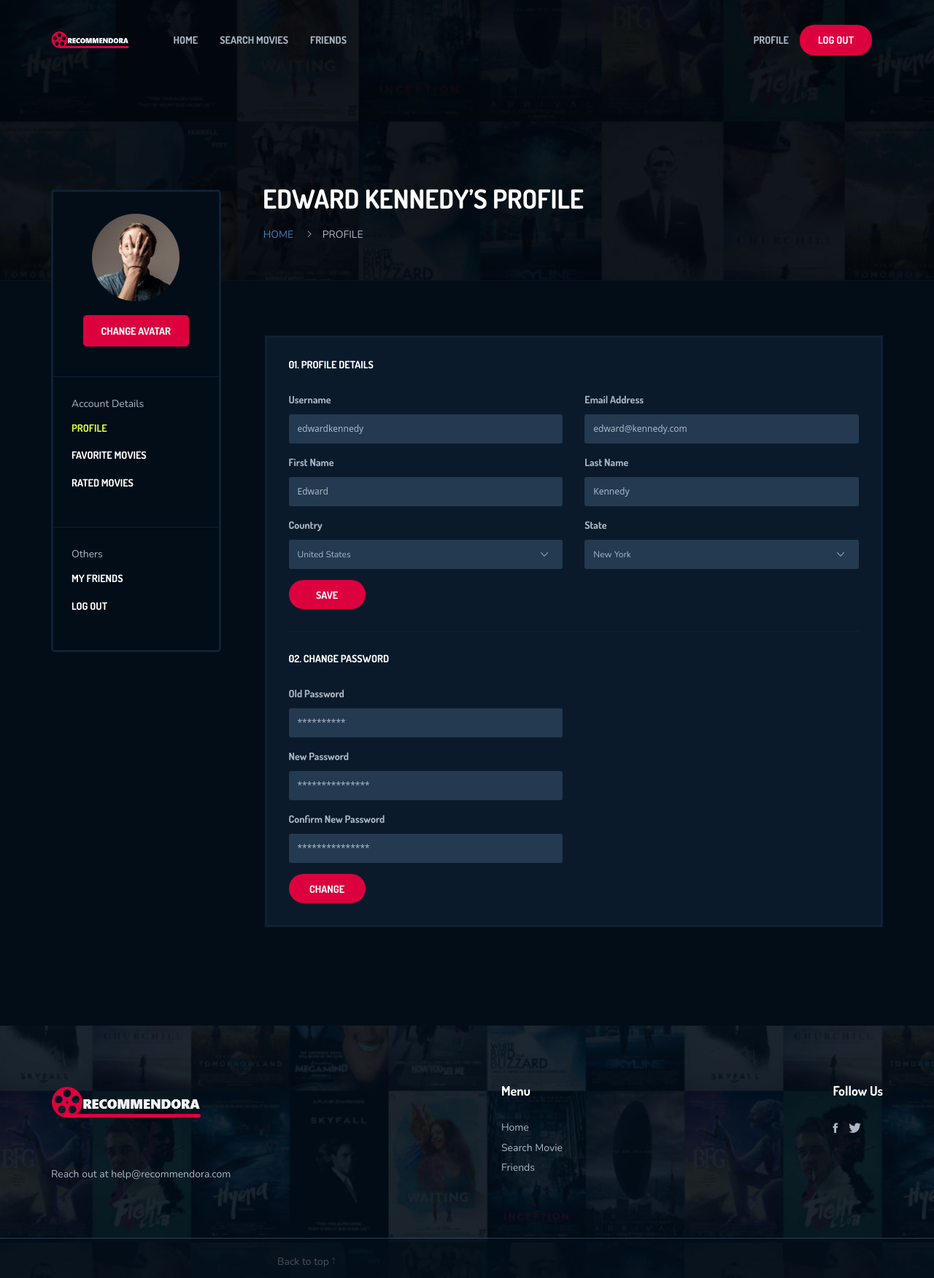
After one commit to Rutvik-C/Recommendora, a Django app: page /userprofile/ in a window 1280 px wide. The commit adds this page. Shown: the whole page at 73% size. Run offline with Django 3.2, Linux system fonts and the light colour scheme; some libraries are stand-ins or nearby versions.

Commit message:
Edit profile pt1 added

```diff
--- a/main/templates/main/index.html
+++ b/main/templates/main/index.html
@@ -133,7 +133,7 @@
 					</ul>
 					<ul class="nav navbar-nav flex-child-menu menu-right">
 						<li class="dropdown first">
-							<a class="btn btn-default dropdown-toggle lv1" href="userprofile.html">Profile</a>
+							<a class="btn btn-default dropdown-toggle lv1" href="./userprofile">Profile</a>
 						</li>
 
 						{% if user.is_authenticated %}
--- a/main/templates/main/searchmovie.html
+++ b/main/templates/main/searchmovie.html
@@ -134,7 +134,7 @@
 					</ul>
 					<ul class="nav navbar-nav flex-child-menu menu-right">
 						<li class="dropdown first">
-							<a class="btn btn-default dropdown-toggle lv1" href="userprofile.html">Profile</a>
+							<a class="btn btn-default dropdown-toggle lv1" href="./userprofile">Profile</a>
 						</li>
 
 						{% if user.is_authenticated %}
--- /dev/null
+++ b/main/templates/main/userprofile.html
@@ -0,0 +1,325 @@
+<!DOCTYPE html>
+{% load static %}
+<html lang="en" class="no-js">
+
+<!-- userprofile14:04-->
+<head>
+	<!-- Basic need -->
+	<title>Open Pediatrics</title>
+	<meta charset="UTF-8">
+	<meta name="description" content="">
+	<meta name="keywords" content="">
+	<meta name="author" content="">
+	<link rel="profile" href="#">
+
+    <!--Google Font-->
+    <link rel="stylesheet" href='http://fonts.googleapis.com/css?family=Dosis:400,700,500|Nunito:300,400,600' />
+	<!-- Mobile specific meta -->
+	<meta name=viewport content="width=device-width, initial-scale=1">
+	<meta name="format-detection" content="telephone-no">
+
+	<!-- CSS files -->
+	<link rel="stylesheet" href="{% static 'main/css/plugins.css' %}">
+	<link rel="stylesheet" href="{% static 'main/css/style.css' %}">
+
+</head>
+<body>
+<!--preloading-->
+<div id="preloader">
+    <img class="logo" src="images/logo1.png" alt="" width="119" height="58">
+    <div id="status">
+        <span></span>
+        <span></span>
+    </div>
+</div>
+<!--end of preloading-->
+<!--login form popup-->
+<div class="login-wrapper" id="login-content">
+    <div class="login-content">
+        <a href="#" class="close">x</a>
+        <h3>Login</h3>
+        <form method="post" action="#">
+        	<div class="row">
+        		 <label for="username">
+                    Username:
+                    <input type="text" name="username" id="username" placeholder="Hugh Jackman" pattern="^[a-zA-Z][a-zA-Z0-9-_\.]{8,20}$" required="required" />
+                </label>
+        	</div>
+
+            <div class="row">
+            	<label for="password">
+                    Password:
+                    <input type="password" name="password" id="password" placeholder="******" pattern="(?=^.{8,}$)((?=.*\d)|(?=.*\W+))(?![.\n])(?=.*[A-Z])(?=.*[a-z]).*$" required="required" />
+                </label>
+            </div>
+            <div class="row">
+            	<div class="remember">
+					<div>
+						<input type="checkbox" name="remember" value="Remember me"><span>Remember me</span>
+					</div>
+            		<a href="#">Forget password ?</a>
+            	</div>
+            </div>
+           <div class="row">
+           	 <button type="submit">Login</button>
+           </div>
+        </form>
+        <div class="row">
+        	<p>Or via social</p>
+            <div class="social-btn-2">
+            	<a class="fb" href="#"><i class="ion-social-facebook"></i>Facebook</a>
+            	<a class="tw" href="#"><i class="ion-social-twitter"></i>twitter</a>
+            </div>
+        </div>
+    </div>
+</div>
+<!--end of login form popup-->
+<!--signup form popup-->
+<div class="login-wrapper"  id="signup-content">
+    <div class="login-content">
+        <a href="#" class="close">x</a>
+        <h3>sign up</h3>
+        <form method="post" action="#">
+            <div class="row">
+                 <label for="username-2">
+                    Username:
+                    <input type="text" name="username" id="username-2" placeholder="Hugh Jackman" pattern="^[a-zA-Z][a-zA-Z0-9-_\.]{8,20}$" required="required" />
+                </label>
+            </div>
+
+            <div class="row">
+                <label for="email-2">
+                    your email:
+                    <input type="password" name="email" id="email-2" placeholder="" pattern="(?=^.{8,}$)((?=.*\d)|(?=.*\W+))(?![.\n])(?=.*[A-Z])(?=.*[a-z]).*$" required="required" />
+                </label>
+            </div>
+             <div class="row">
+                <label for="password-2">
+                    Password:
+                    <input type="password" name="password" id="password-2" placeholder="" pattern="(?=^.{8,}$)((?=.*\d)|(?=.*\W+))(?![.\n])(?=.*[A-Z])(?=.*[a-z]).*$" required="required" />
+                </label>
+            </div>
+             <div class="row">
+                <label for="repassword-2">
+                    re-type Password:
+                    <input type="password" name="password" id="repassword-2" placeholder="" pattern="(?=^.{8,}$)((?=.*\d)|(?=.*\W+))(?![.\n])(?=.*[A-Z])(?=.*[a-z]).*$" required="required" />
+                </label>
+            </div>
+           <div class="row">
+             <button type="submit">sign up</button>
+           </div>
+        </form>
+    </div>
+</div>
+<!--end of signup form popup-->
+
+<!-- BEGIN | Header -->
+<header class="ht-header">
+	<div class="container">
+		<nav class="navbar navbar-default navbar-custom">
+				<!-- Brand and toggle get grouped for better mobile display -->
+				<div class="navbar-header logo">
+				    <div class="navbar-toggle" data-toggle="collapse" data-target="#bs-example-navbar-collapse-1">
+					    <span class="sr-only">Toggle navigation</span>
+					    <div id="nav-icon1">
+							<span></span>
+							<span></span>
+							<span></span>
+						</div>
+				    </div>
+				    <a href="index-2.html"><img class="logo" src="{% static 'main/images/logo1.png' %}" alt="" width="119" height="58"></a>
+			    </div>
+				<!-- Collect the nav links, forms, and other content for toggling -->
+				<div class="collapse navbar-collapse flex-parent" id="bs-example-navbar-collapse-1">
+					<ul class="nav navbar-nav flex-child-menu menu-left">
+						<li class="hidden">
+							<a href="#page-top"></a>
+						</li>
+						<li class="dropdown first">
+							<a class="btn btn-default dropdown-toggle lv1" href="/">Home</a>
+						</li>
+						<li class="dropdown first">
+							<a class="btn btn-default dropdown-toggle lv1" href="./searchmovie">Search movies</a>
+						</li>
+
+						<li class="dropdown first">
+							<a class="btn btn-default dropdown-toggle lv1">Friends</a>
+						</li>
+
+					</ul>
+					<ul class="nav navbar-nav flex-child-menu menu-right">
+						<li class="dropdown first">
+							<a class="btn btn-default dropdown-toggle lv1" href="./userprofile">Profile</a>
+						</li>
+						<li class="btn"><a href="{% url 'logout' %}">Log Out</a></li>
+					</ul>
+				</div>
+			<!-- /.navbar-collapse -->
+	    </nav>
+
+	    <!-- top search form -->
+
+	</div>
+</header>
+<!-- END | Header -->
+
+<div class="hero user-hero">
+	<div class="container">
+		<div class="row">
+			<div class="col-md-12">
+				<div class="hero-ct">
+					<h1>Edward kennedy’s profile</h1>
+					<ul class="breadcumb">
+						<li class="active"><a href="#">Home</a></li>
+						<li> <span class="ion-ios-arrow-right"></span>Profile</li>
+					</ul>
+				</div>
+			</div>
+		</div>
+	</div>
+</div>
+<div class="page-single">
+	<div class="container">
+		<div class="row ipad-width">
+			<div class="col-md-3 col-sm-12 col-xs-12">
+				<div class="user-information">
+					<div class="user-img">
+						<a href="#"><img src="images/uploads/user-img.png" alt=""><br></a>
+						<a href="#" class="redbtn">Change avatar</a>
+					</div>
+					<div class="user-fav">
+						<p>Account Details</p>
+						<ul>
+							<li  class="active"><a href="userprofile.html">Profile</a></li>
+							<li><a href="userfavoritelist.html">Favorite movies</a></li>
+							<li><a href="userrate.html">Rated movies</a></li>
+						</ul>
+					</div>
+					<div class="user-fav">
+						<p>Others</p>
+						<ul>
+						<li><a href="#">My Friends</a></li>
+							<li><a href="#">Log out</a></li>
+						</ul>
+					</div>
+				</div>
+			</div>
+			<div class="col-md-9 col-sm-12 col-xs-12">
+				<div class="form-style-1 user-pro" action="#">
+					<form action="#" class="user">
+						<h4>01. Profile details</h4>
+						<div class="row">
+							<div class="col-md-6 form-it">
+								<label>Username</label>
+								<input type="text" placeholder="edwardkennedy">
+							</div>
+							<div class="col-md-6 form-it">
+								<label>Email Address</label>
+								<input type="text" placeholder="edward@kennedy.com">
+							</div>
+						</div>
+						<div class="row">
+							<div class="col-md-6 form-it">
+								<label>First Name</label>
+								<input type="text" placeholder="Edward ">
+							</div>
+							<div class="col-md-6 form-it">
+								<label>Last Name</label>
+								<input type="text" placeholder="Kennedy">
+							</div>
+						</div>
+						<div class="row">
+							<div class="col-md-6 form-it">
+								<label>Country</label>
+								<select>
+								  <option value="united">United States</option>
+								  <option value="saab">Others</option>
+								</select>
+							</div>
+							<div class="col-md-6 form-it">
+								<label>State</label>
+								<select>
+								  <option value="united">New York</option>
+								  <option value="saab">Others</option>
+								</select>
+							</div>
+						</div>
+						<div class="row">
+							<div class="col-md-2">
+								<input class="submit" type="submit" value="save">
+							</div>
+						</div>
+					</form>
+					<form action="#" class="password">
+						<h4>02. Change password</h4>
+						<div class="row">
+							<div class="col-md-6 form-it">
+								<label>Old Password</label>
+								<input type="text" placeholder="**********">
+							</div>
+						</div>
+						<div class="row">
+							<div class="col-md-6 form-it">
+								<label>New Password</label>
+								<input type="text" placeholder="***************">
+							</div>
+						</div>
+						<div class="row">
+							<div class="col-md-6 form-it">
+								<label>Confirm New Password</label>
+								<input type="text" placeholder="*************** ">
+							</div>
+						</div>
+						<div class="row">
+							<div class="col-md-2">
+								<input class="submit" type="submit" value="change">
+							</div>
+						</div>
+					</form>
+				</div>
+			</div>
+		</div>
+	</div>
+</div>
+<!-- footer section-->
+<footer class="ht-footer">
+	<div class="container">
+		<div class="flex-parent-ft">
+			<div class="flex-child-ft item1">
+				 <a href="index-2.html"><img class="logo" src="{% static 'main/images/logo1.png' %}" alt=""></a>
+				<p>Reach out at help@recommendora.com</p>
+			</div>
+			<div class="flex-child-ft item2">
+				<h4>Menu</h4>
+				<ul>
+					<li><a href="#">Home</a></li>
+					<li><a href="#">Search Movie</a></li>
+					<li><a href="#">Friends</a></li>
+				</ul>
+			</div>
+
+			<div class="flex-child-ft item4">
+				<h4>Follow us</h4>
+				<div class="social-link">
+					<a href="#"><i class="ion-social-facebook"></i></a>
+					<a href="#"><i class="ion-social-twitter"></i></a>
+				</div>
+			</div>
+		</div>
+	</div>
+	<div class="ft-copyright">
+		<div class="backtotop" >
+			<p style="text-align: right;"><a href="#" id="back-to-top">Back to top  <i class="ion-ios-arrow-thin-up"></i></a></p>
+		</div>
+	</div>
+</footer>
+<!-- end of footer section-->
+
+<script src="{% static 'main/js/jquery.js' %}"></script>
+<script src="{% static 'main/js/plugins.js' %}"></script>
+<script src="{% static 'main/js/plugins2.js' %}"></script>
+<script src="{% static 'main/js/custom.js' %}"></script>
+</body>
+
+<!-- userprofile14:04-->
+</html>
--- a/main/urls.py
+++ b/main/urls.py
@@ -6,6 +6,7 @@ urlpatterns = [
     path("login/", views.user_login, name="login"),
     path("register/", views.register, name="register"),
     path("logout/", views.user_logout, name="logout"),
-   path("searchmovie/", views.search_movie, name="search_movie"),
+    path("searchmovie/", views.search_movie, name="search_movie"),
+    path("userprofile/", views.user_profile, name="user_profile"),
 
 ]
--- a/main/views.py
+++ b/main/views.py
@@ -49,3 +49,6 @@ def user_logout(request):
 
 def search_movie(request):
     return render(request, 'main/searchmovie.html')
+
+def user_profile(request):
+    return render(request, 'main/userprofile.html')
```
